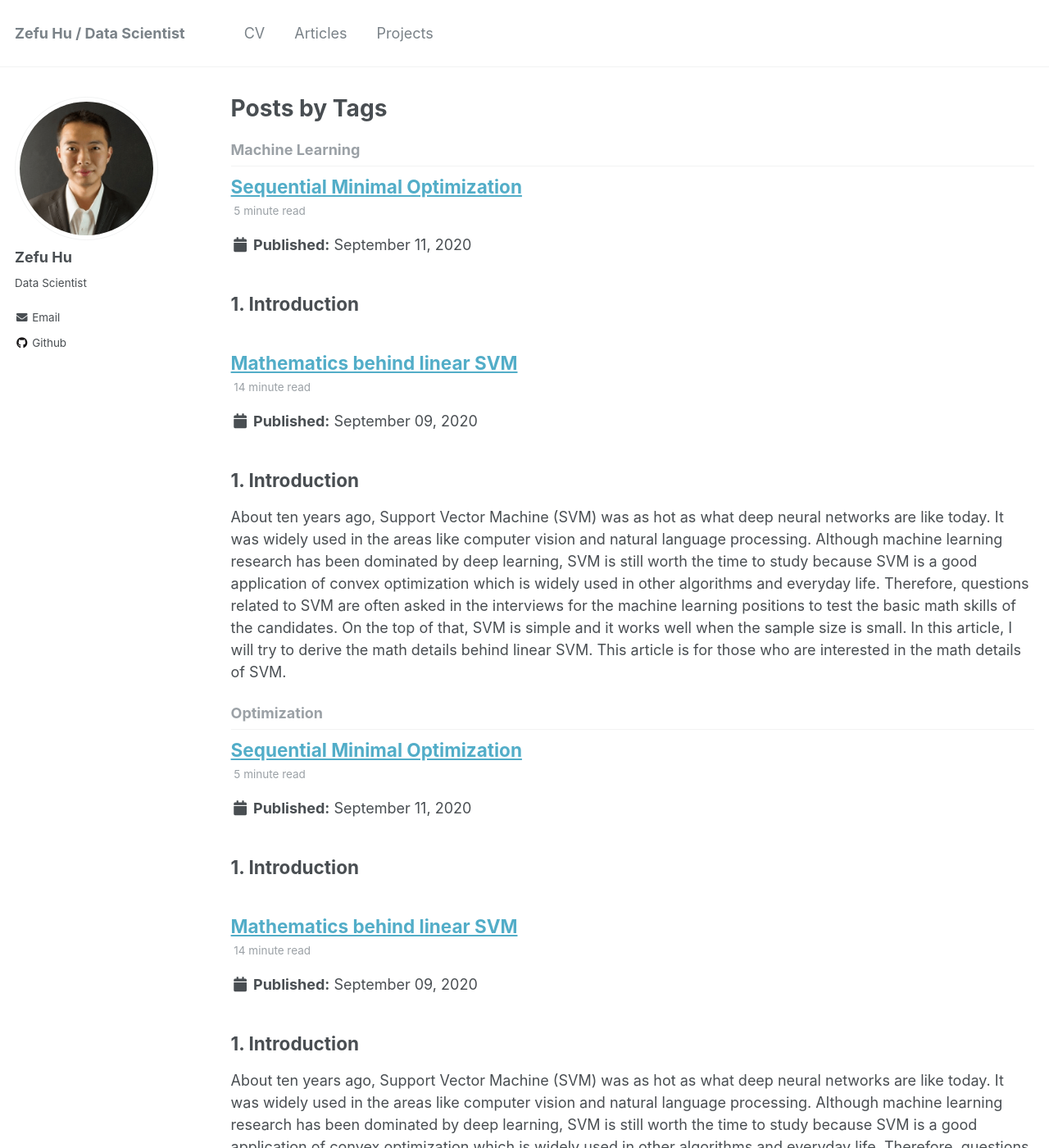
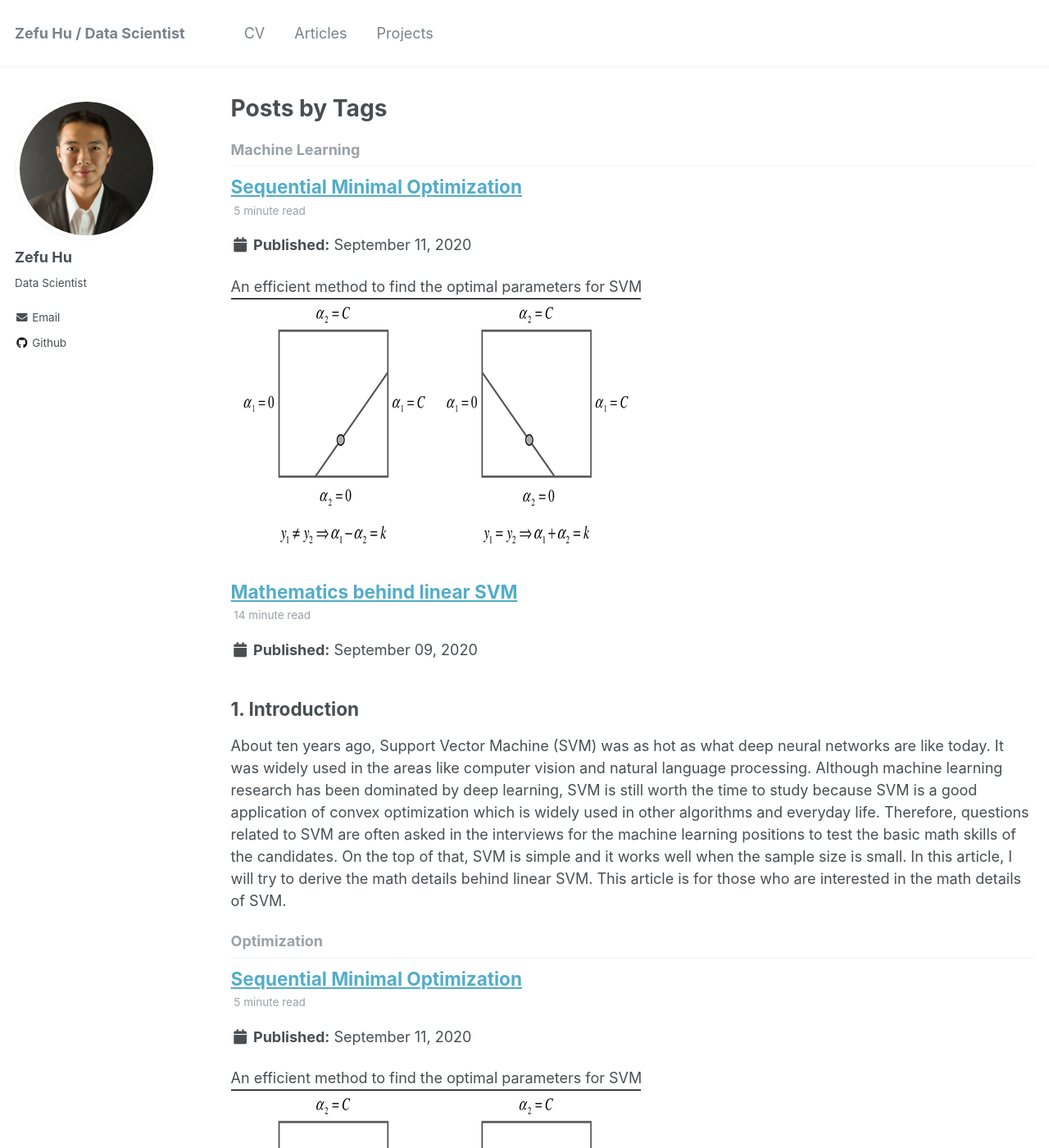
Before and after one commit to Superhzf/Superhzf.github.io, a Jekyll site: the page built from _pages/tag-archive.html, in a window 1280 px wide and 1400 px high. Shown: the whole window at 82% size. Built offline with Jekyll 4.4.1, drawn with Linux system fonts in a browser that asks for light colours; some of the changed text lies outside the part shown.

Commit message:
type: feat
Add an excerpt for the SMO algorithm

```diff
--- a/_posts/2020-09-11-blog-post-2.md
+++ b/_posts/2020-09-11-blog-post-2.md
@@ -2,6 +2,7 @@
 title: 'Sequential Minimal Optimization'
 date: 2020-09-11
 permalink: /posts/2020/09/blog-post-2/
+excerpt: "An efficient method to find the optimal parameters for SVM<br/><img src='/images/smo.png'>"
 tags:
   - Machine Learning
   - Optimization
```
Also changed, not shown: images/smo.png (added).
